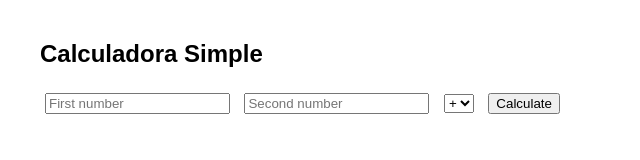
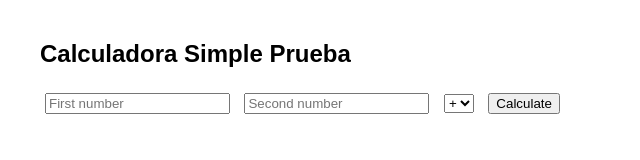
Before and after one commit to alekosmp86/docker_example, a website: page public/index.html in a window 1280 px wide. Shown: the whole page, without its empty margins (0-640 px from the left). Drawn offline with Linux system fonts and the light colour scheme.

Commit message:
otra prueba

```diff
--- a/public/index.html
+++ b/public/index.html
@@ -10,7 +10,7 @@
     </style>
 </head>
 <body>
-    <h2>Calculadora Simple</h2>
+    <h2>Calculadora Simple Prueba</h2>
     <input type="number" id="num1" placeholder="First number">
     <input type="number" id="num2" placeholder="Second number">
     <select id="operation">
```
